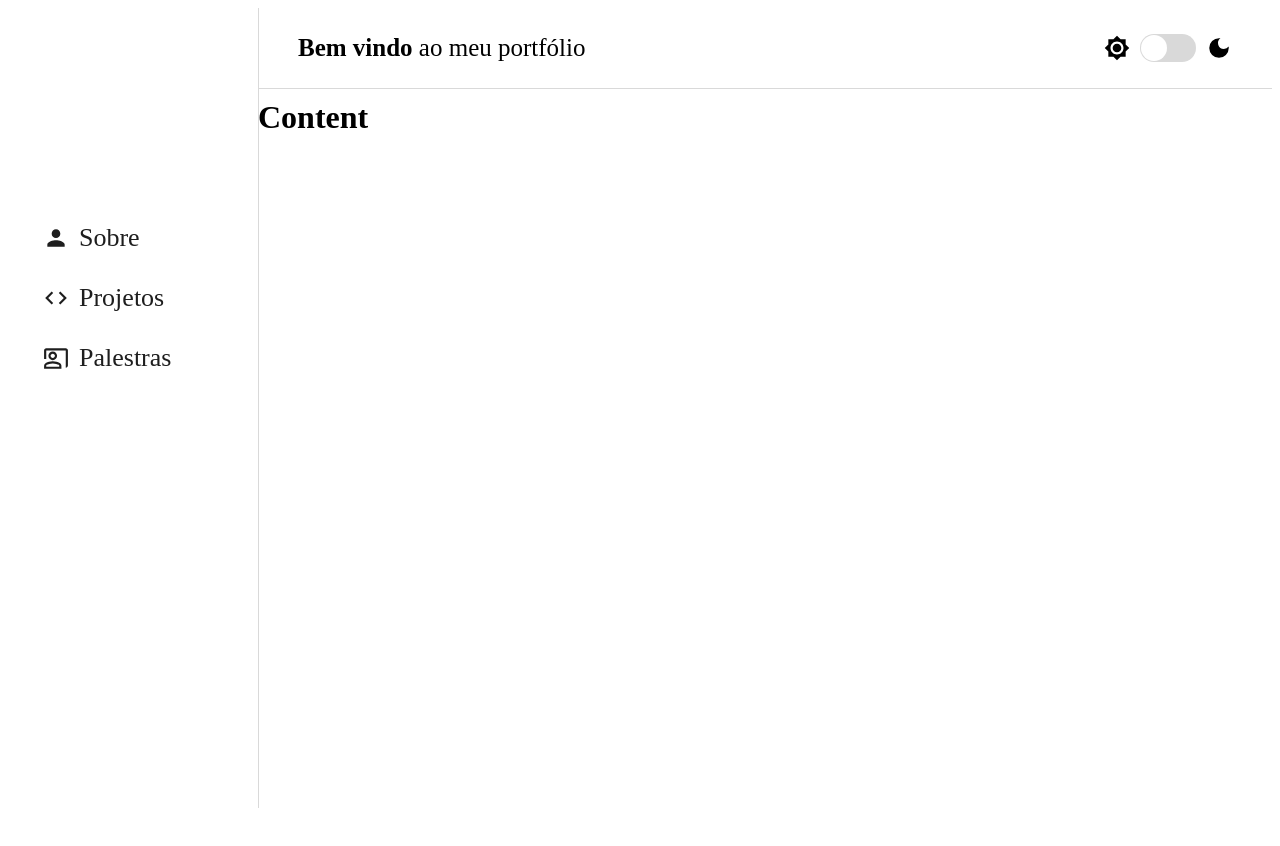
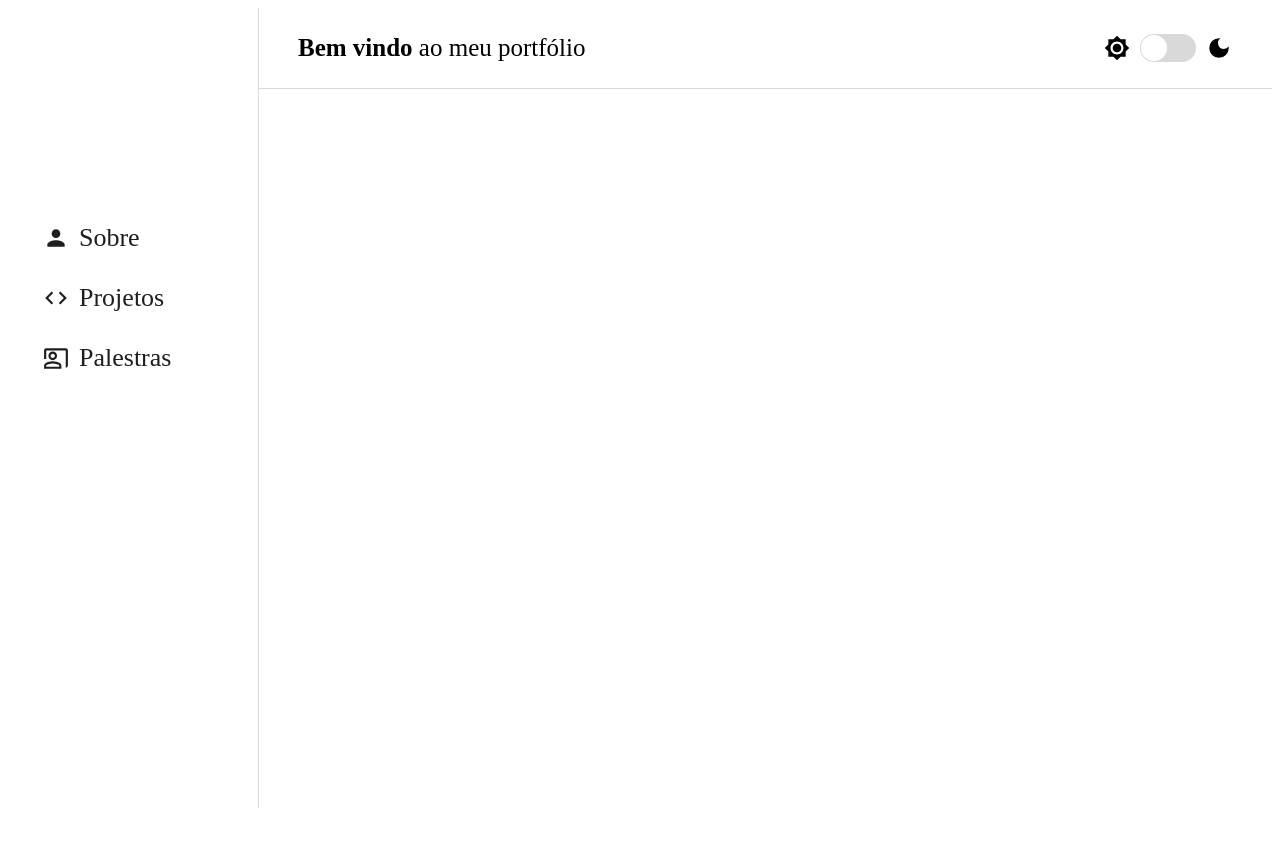
Before and after one commit to IanoMaciel/IanoMaciel.github.io, a React (Create React App) app: page / in a window 1280 px wide. Shown: the top 846 px of the page. Before the commit the page ends 816 px from the top, so only its background shows below. Built offline with nearby package versions, Linux system fonts and the light colour scheme.

Commit message:
refactor(#1): leaving aside and mainHeader fixed

```diff
--- a/src/components/Content/index.tsx
+++ b/src/components/Content/index.tsx
@@ -1,11 +1,19 @@
 import React from "react"
 
+// styles
 import * as S from './styles'
 
-const Content = () => {
+// pages
+import Sobre from "../../views/Sobre"
+
+interface IContentProps {
+    children: React.ReactNode;
+}
+
+const Content = ({ children }: IContentProps) => {
     return(
         <S.Container>
-            <h1>Content</h1>
+            { children }
         </S.Container>
     )
 }
--- a/src/components/Content/styles.ts
+++ b/src/components/Content/styles.ts
@@ -2,4 +2,8 @@ import styled from 'styled-components'
 
 export const Container = styled.div`
     grid-area: CT;
+    padding: 40px;
+
+    height: calc(100vh - 70px);
+    overflow-y: scroll;
 `
```
